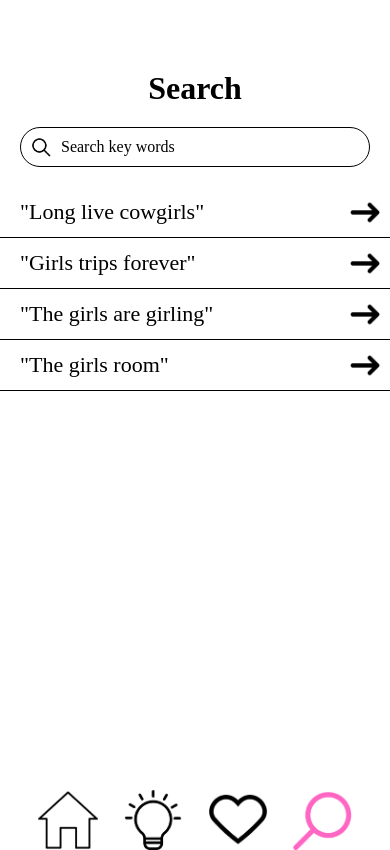
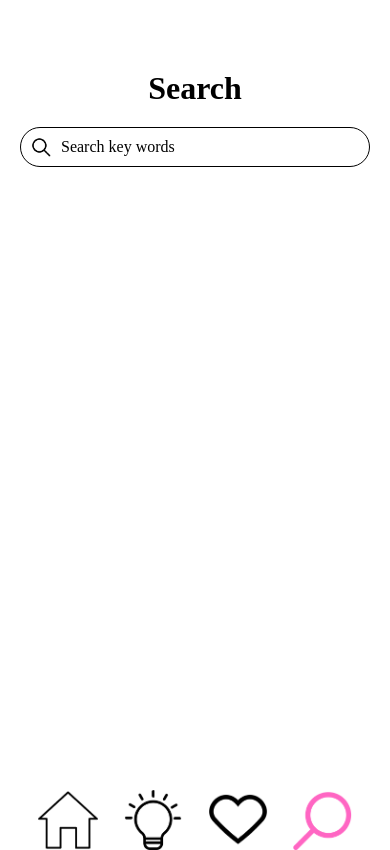
Before and after one commit to amberhasan/say_what, a React Native app: screen /Search in a window 390 px wide. Built offline with nearby package versions, Linux system fonts and the light colour scheme.

Commit message:
More search UI

```diff
--- a/src/screens/SearchScreen.tsx
+++ b/src/screens/SearchScreen.tsx
@@ -20,21 +20,47 @@ const suggestions = [
 
 const SearchScreen: React.FC = () => {
   const [searchQuery, setSearchQuery] = useState('');
+  const [filteredSuggestions, setFilteredSuggestions] = useState([]);
 
   const handleSearch = (text: string) => {
     setSearchQuery(text);
-    // Add search handling logic here if necessary
+    // Filter suggestions based on the search query
+    if (text) {
+      const filtered = suggestions.filter(suggestion =>
+        suggestion.toLowerCase().includes(text.toLowerCase()),
+      );
+      setFilteredSuggestions(filtered);
+    } else {
+      // If the search bar is cleared, hide the suggestions
+      setFilteredSuggestions([]);
+    }
   };
 
-  const renderSuggestion = ({item}) => (
+  const renderSuggestion = ({item}) => {
+    // Split the suggestion into parts to highlight the match
+    const regex = new RegExp(`(${searchQuery})`, 'i');
+    const parts = item.split(regex);
+
+    return (
       <TouchableOpacity style={styles.suggestionItem}>
-      <Text style={styles.suggestionText}>"{item}"</Text>
+        <Text style={styles.suggestionText}>
+          {parts.map((part, index) =>
+            regex.test(part) ? (
+              <Text key={index} style={styles.highlightedText}>
+                {part}
+              </Text>
+            ) : (
+              part
+            ),
+          )}
+        </Text>
         <Image
           source={require('../assets/images/utils/forward.png')}
           style={styles.arrowIcon}
         />
       </TouchableOpacity>
     );
+  };
 
   return (
     <View style={styles.container}>
@@ -42,7 +68,7 @@ const SearchScreen: React.FC = () => {
         <Text style={styles.header}>Search</Text>
         <View style={styles.searchBox}>
           <Image
-            source={require('../assets/images/utils/search.png')} // Replace with the correct path to your image
+            source={require('../assets/images/utils/search.png')} // Make sure this path is correct
             style={styles.searchIcon}
           />
           <TextInput
@@ -55,7 +81,7 @@ const SearchScreen: React.FC = () => {
         </View>
       </View>
       <FlatList
-        data={suggestions}
+        data={filteredSuggestions} // Use filteredSuggestions here
         renderItem={renderSuggestion}
         keyExtractor={item => item}
         style={styles.suggestionsList}
@@ -76,6 +102,10 @@ const styles = StyleSheet.create({
     backgroundColor: 'white',
     borderBottomWidth: 0,
     borderBottomColor: 'black',
+  },
+  highlightedText: {
+    backgroundColor: 'yellow', // Change the background color to your preference
+    color: 'black', // Change the text color if necessary
   },
   header: {
     paddingTop: 20,
```
Lines whose indentation alone changed are shown as unchanged.
